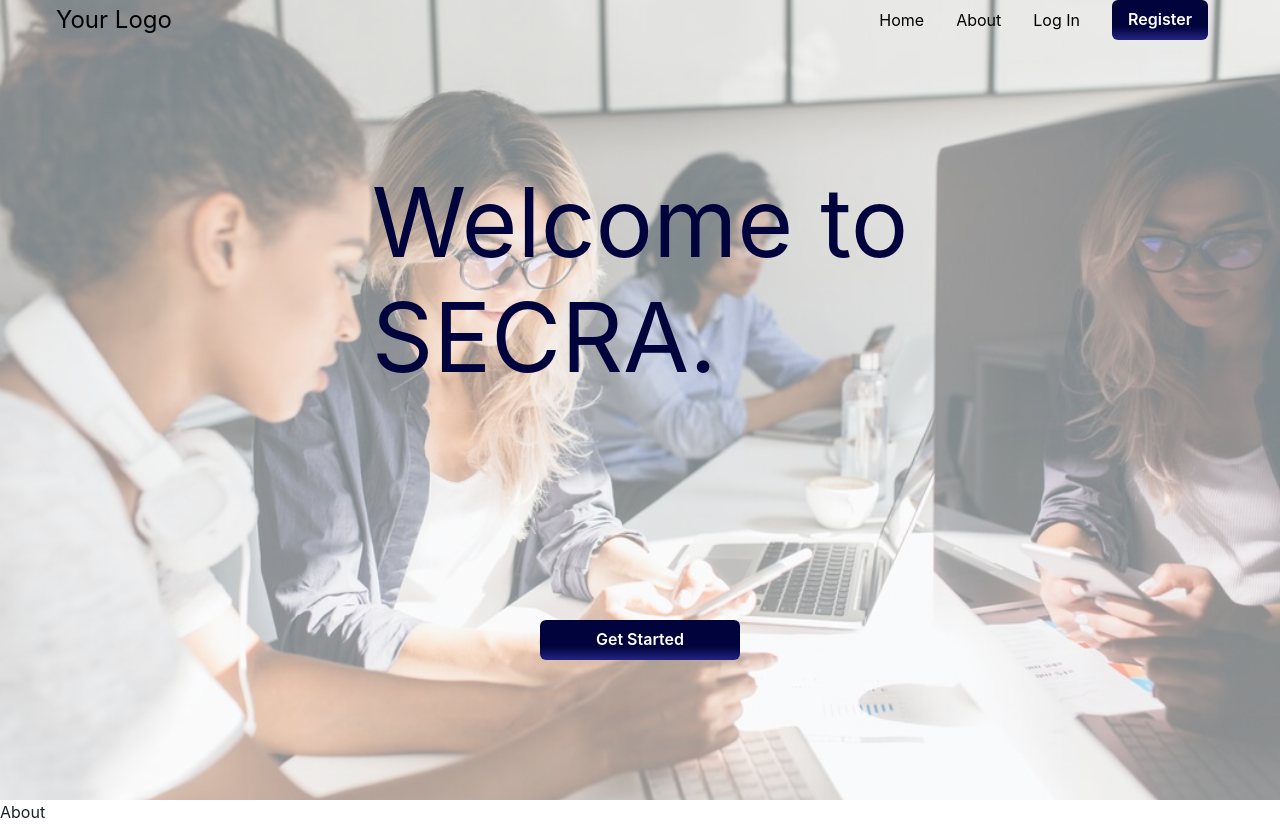
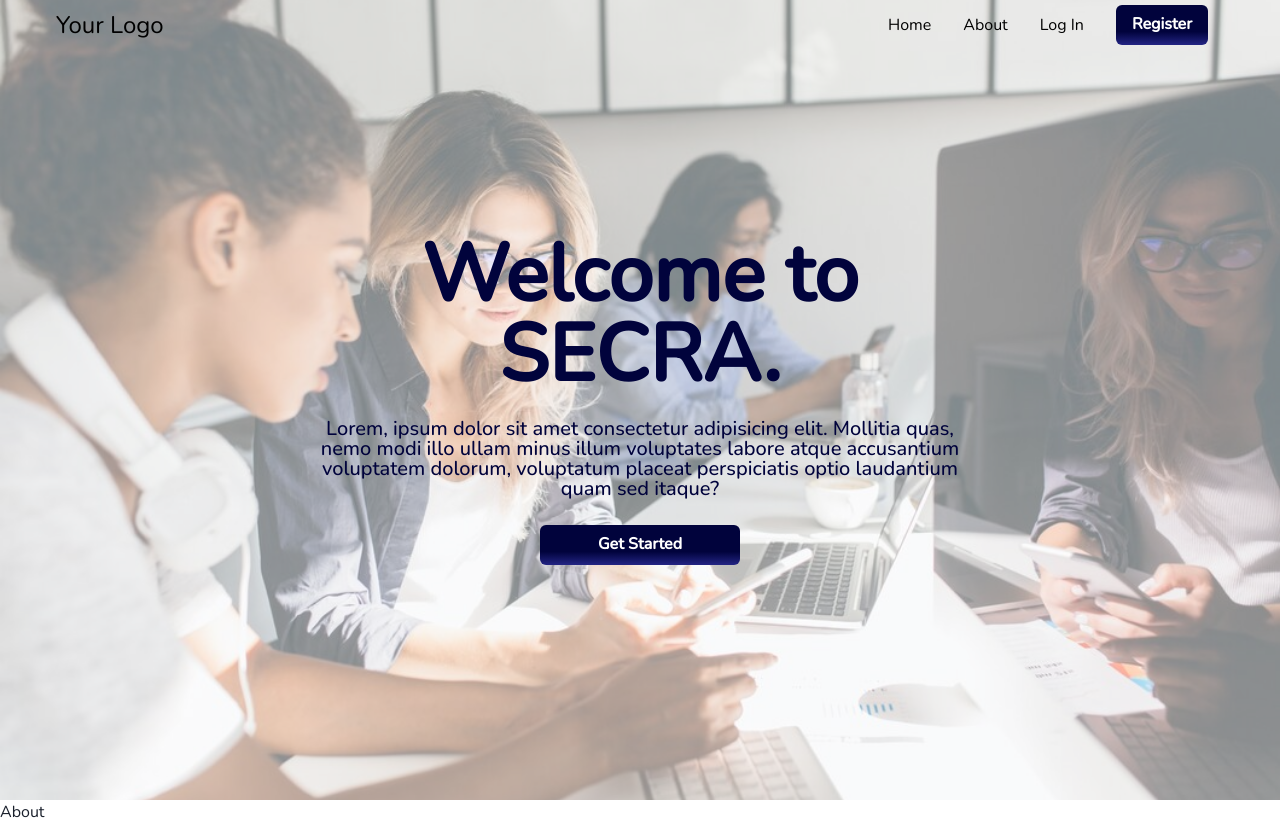
Before and after one commit to RDSandakelum/SECRA-Web-App, a React (Vite) app: page / in a window 1280 px wide. Built offline with nearby package versions, Linux system fonts and the light colour scheme.

Commit message:
further work on homepage

```diff
--- a/index.html
+++ b/index.html
@@ -3,6 +3,9 @@
   <head>
     <meta charset="UTF-8" />
     <link rel="icon" type="image/svg+xml" href="/vite.svg" />
+    <link rel="preconnect" href="https://fonts.googleapis.com">
+<link rel="preconnect" href="https://fonts.gstatic.com" crossorigin>
+<link href="https://fonts.googleapis.com/css2?family=Nunito:ital,wght@0,300;0,400;0,500;1,300;1,400;1,500&display=swap" rel="stylesheet">
     <meta name="viewport" content="width=device-width, initial-scale=1.0" />
     <title>SECRA</title>
   </head>
--- a/src/App.jsx
+++ b/src/App.jsx
@@ -2,12 +2,7 @@ import React, { useState } from 'react';
 import Navbar from './Components/Navbarr';
 import MainComponent from './Components/MainComponent';
 import About from './Components/About';
-import {
-  Button,
-} from '@chakra-ui/react';
-
 function App() {
-
   return (
     <>
       <MainComponent />
--- a/src/Components/MainComponent.jsx
+++ b/src/Components/MainComponent.jsx
@@ -1,9 +1,11 @@
 import MainImage from '../assets/Main.jpg';
 import React from 'react';
 import { Box, Button, Text,  } from "@chakra-ui/react";
+import MainText from './MainText';
 
 export default function MainComponent() {
     const textWithNewLine = "Welcome to <br />SECRA.";
+    const textWithNewPara = "Lorem, ipsum dolor sit amet consectetur adipisicing elit.<br/> Mollitia quas, nemo modi illo ullam minus illum voluptates labore atque accusantium voluptatem dolorum,<br/> voluptatum placeat perspiciatis optio laudantium quam sed itaque?"
   return (
     <Box
       backgroundImage={`url(${MainImage})`}
@@ -14,7 +16,6 @@ export default function MainComponent() {
       height="100vh"
       position="relative"
     >
-      {/* Overlay */}
       <Box
         position="absolute"
         top={0}
@@ -23,35 +24,7 @@ export default function MainComponent() {
         height="100%"
         backgroundColor="rgba(255, 255, 255, 0.5)"
       ></Box>
-
-      {/* Text */}
-      <Text
-        fontSize="8xl"
-        position="absolute"
-        top="35%"
-        left="50%"
-        transform="translate(-50%, -50%)"
-        zIndex={1}
-        color="#01033c"
-        dangerouslySetInnerHTML={{ __html: textWithNewLine }}
-        lineHeight="1.2"
-      >
-      </Text>
-
-      {/* Button */}
-      <Button
-        position="absolute"
-        top="80%"
-        left="50%"
-        transform="translate(-50%, -50%)"
-        zIndex={1}
-        _hover={{ bg: null }}
-        color="white"
-              bgGradient="linear(to-b, #01033c 66.66%, #232484)"
-              w="200px"
-      >
-        Get Started
-      </Button>
+        <MainText/>
     </Box>
   );
 }
--- /dev/null
+++ b/src/Components/MainText.jsx
@@ -0,0 +1,45 @@
+import React from 'react';
+import { Box, Text, Button } from '@chakra-ui/react';
+
+export default function MainText(props) {
+  const textWithNewLine = "Welcome to <br />SECRA.";
+  const textWithNewPara =
+    "Lorem, ipsum dolor sit amet consectetur adipisicing elit. Mollitia quas, nemo modi illo ullam minus illum voluptates labore atque accusantium voluptatem dolorum, voluptatum placeat perspiciatis optio laudantium quam sed itaque?";
+  return (
+    <Box
+      color="#01033c"
+      position="absolute"
+      top="50%"
+      left="50%"
+      transform="translate(-50%, -50%)"
+      zIndex={1}
+      textAlign="center"
+    >
+          <Text
+              fontWeight="700"
+        fontSize="80px"
+        color="#01033c"
+        dangerouslySetInnerHTML={{ __html: textWithNewLine }}
+        lineHeight="1.0"
+          ></Text>
+          <Text
+              mt="24px"
+        fontWeight="500"
+        fontSize="20px"
+        color="#01033c"
+        dangerouslySetInnerHTML={{ __html: textWithNewPara }}
+        lineHeight="1"
+      ></Text>
+          <Button
+              mt="26px"
+        _hover={{ bg: null }}
+        color="white"
+        bgGradient="linear(to-b, #01033c 66.66%, #232484)"
+        w="200px"
+        mx="auto"
+      >
+        Get Started
+      </Button>
+    </Box>
+  );
+}
--- a/src/Components/Navbarr.jsx
+++ b/src/Components/Navbarr.jsx
@@ -25,10 +25,9 @@ function Navbar() {
   const { isOpen: isRegistrationOpen, onOpen: onRegistrationOpen, onClose: onRegistrationClose } = useDisclosure();
 
   const transparentBoxStyles = {
-    backgroundColor: "rgba(239, 239, 238, 0.0)",
+    backgroundColor: isOpen ? "#EFEFEE" : "rgba(239, 239, 238, 0.0)",
     zIndex: 999,
     color: "black",
-    py: 3,
     top: 0,
     left: 0,
     position: "absolute",
@@ -36,7 +35,7 @@ function Navbar() {
   };
 
   return (
-    <Box style={transparentBoxStyles} >
+    <Box pt="5px" style={transparentBoxStyles} >
       <Flex
         maxW="1200px"
         mx="auto"
@@ -101,6 +100,9 @@ function Navbar() {
       {/* Mobile navigation menu */}
       {isOpen && (
         <Box
+          p="5px"
+        backgroundColor= "rgb(239,239,238)"
+          zIndex={2}
           display={{ base: 'block', md: 'none' }}
           mt={2}
           textAlign="center"
--- a/src/index.css
+++ /dev/null
@@ -1,69 +0,0 @@
-:root {
-  font-family: Inter, system-ui, Avenir, Helvetica, Arial, sans-serif;
-  line-height: 1.5;
-  font-weight: 400;
-
-  color-scheme: light dark;
-  color: rgba(255, 255, 255, 0.87);
-  background-color: #242424;
-
-  font-synthesis: none;
-  text-rendering: optimizeLegibility;
-  -webkit-font-smoothing: antialiased;
-  -moz-osx-font-smoothing: grayscale;
-  -webkit-text-size-adjust: 100%;
-}
-
-a {
-  font-weight: 500;
-  color: #646cff;
-  text-decoration: inherit;
-}
-a:hover {
-  color: #535bf2;
-}
-
-body {
-  margin: 0;
-  display: flex;
-  place-items: center;
-  min-width: 320px;
-  min-height: 100vh;
-}
-
-h1 {
-  font-size: 3.2em;
-  line-height: 1.1;
-}
-
-button {
-  border-radius: 8px;
-  border: 1px solid transparent;
-  padding: 0.6em 1.2em;
-  font-size: 1em;
-  font-weight: 500;
-  font-family: inherit;
-  background-color: #1a1a1a;
-  cursor: pointer;
-  transition: border-color 0.25s;
-}
-button:hover {
-  border-color: #646cff;
-}
-button:focus,
-button:focus-visible {
-  outline: 4px auto -webkit-focus-ring-color;
-}
-
-@media (prefers-color-scheme: light) {
-  :root {
-    color: #213547;
-    background-color: #ffffff;
-  }
-  a:hover {
-    color: #747bff;
-  }
-  button {
-    background-color: #f9f9f9;
-  }
-}
--- a/src/main.jsx
+++ b/src/main.jsx
@@ -4,9 +4,10 @@ import App from './App.jsx'
 import { ChakraProvider , extendTheme } from '@chakra-ui/react'
 
 const theme = extendTheme({
-  colors:{
-    main: "#01033c",
-  }
+  fonts: {
+    body: "Nunito, sans-serif",
+    heading: "Nunito, sans-serif",
+  },
 });
 
 ReactDOM.createRoot(document.getElementById('root')).render(
```
